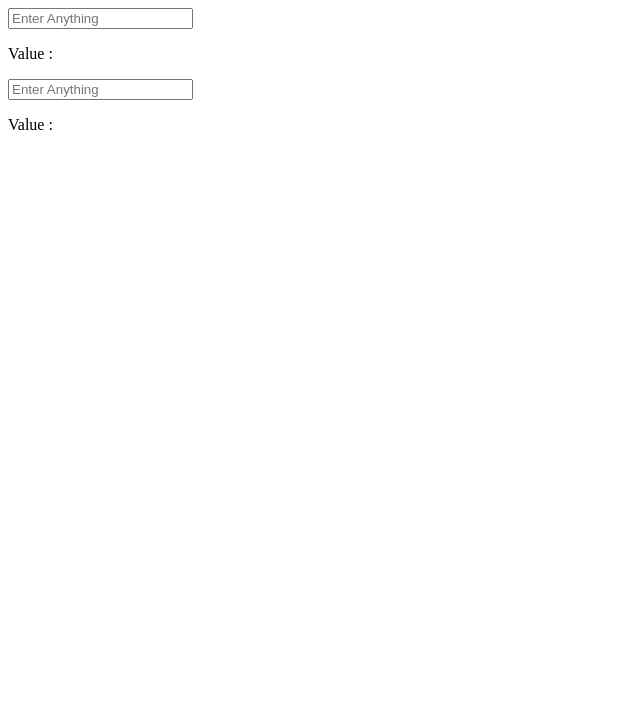
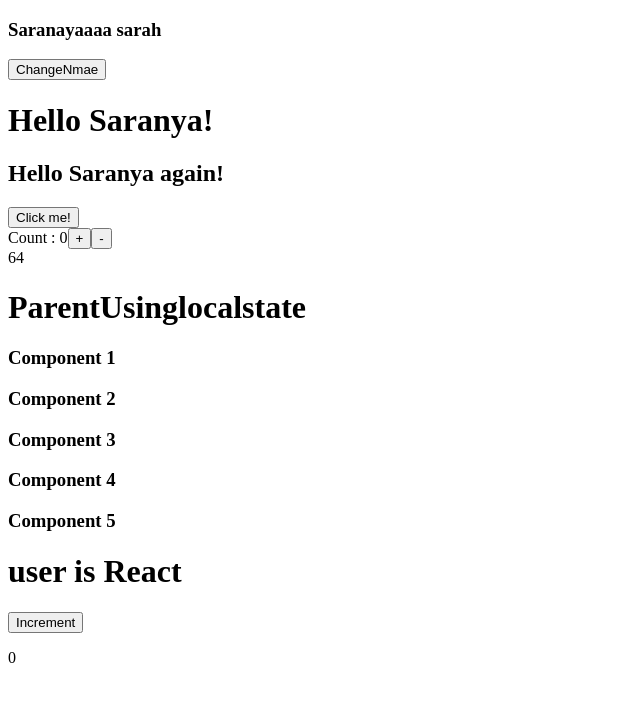
Before and after one commit to Saranyasparkout/Concepts, a React (Create React App) app: page / in a window 1280 px wide. Shown: the top 702 px of the page, without its empty margins (0-640 px from the left). Built offline with nearby package versions, Linux system fonts and the light colour scheme.

Commit message:
Task3 : Hooks

```diff
--- a/src/App.js
+++ b/src/App.js
@@ -1,12 +1,19 @@
 // How to import a Src new files or components in React
 import React from 'react'
+import Callback from './Hooks/Callback';
+import Memo from './Hooks/Memo';
+//import Exercise from './Hooks/Exercise1';
 //import Github from './Hooks/Github';
 // import FC from './Funccomponents/FC';
 // import Expressions from './Expressions ';
 // import Counter from './Components/Counter';
-//import Objs from './Hooks/Objs';
-import Concept1 from './Components/Concept1';
-import Concept2 from './Components/Concept2';
+// import Objs from './Hooks/Objs';
+// import Concept1 from './Components/Concept1';
+import Exercise1 from './Hooks/Exercise1';
+import Context from './Hooks/Context'
+import Reducer from './Reducer';
+import Ref from './Hooks/Ref';
+import ParentUsinglocalstate from './Hooks/ParentUsinglocalstate';
 function App(){
   return(
     <div className="App">
@@ -15,11 +22,18 @@ function App(){
     {/* <Github username='Saranyasparkout'/>  */}
     {/* <Expressions/> */}
     {/* <Counter/> */}
-    <Concept1/>
-    <Concept2/>
+    {/* <Concept1/> */}
+    {/* <Concept2/> */}
+    <Exercise1/>
+    <Context/>
+    <Ref/>
+    <Reducer/>
+    <Memo a={8} b={8}/>
+
+    <ParentUsinglocalstate/>
+    <Callback/>
     </div>
   )
-
 }
 
 export default App;
--- /dev/null
+++ b/src/Hooks/Callback.js
@@ -0,0 +1,21 @@
+import React from 'react';
+import { useCallback,useState } from 'react';
+import CallbackC from './CallbackC';
+
+const Callback = () => {
+  const[count,setCount]=useState(0);
+
+  const incrementCount = useCallback(()=> { //The useCallback hook is used to memoize the function and specify that it depends on the count state variable.
+    setCount(count + 1 );
+  }, [count]);
+
+
+  return (
+    <div>
+      <CallbackC incrementCount={incrementCount}/>
+      <p>{count}</p>
+    </div>
+  )
+}
+
+export default Callback
--- /dev/null
+++ b/src/Hooks/CallbackC.js
@@ -0,0 +1,11 @@
+import React from 'react'
+
+const CallbackC = ({incrementCount}) => {
+  return (
+    <div>
+      <button onClick={incrementCount}>Increment</button>
+    </div>
+  )
+}
+
+export default CallbackC
--- /dev/null
+++ b/src/Hooks/Context.js
@@ -0,0 +1,38 @@
+//Use context....
+import React, {createContext } from 'react'
+import { useState , useContext } from 'react';
+
+const UserContext = createContext();
+
+const Context = () => {
+    const [user,SetUser]=useState('Saranya');
+  return (
+    <div>
+         <UserContext.Provider value={user}>
+        <h1>{`Hello ${user}!`}</h1>
+        <Context2/>
+    </UserContext.Provider>
+    </div>
+
+  )
+}
+function Context2()
+{
+    return(
+        <div>
+            <Context3/>
+        </div>
+    )
+
+}
+
+function Context3(){
+    const user = useContext(UserContext);
+    return(
+        <div>
+            <h2>{`Hello ${user} again!`}</h2>
+        </div>
+    )
+}
+
+export default Context
--- /dev/null
+++ b/src/Hooks/Exercise1.js
@@ -0,0 +1,20 @@
+//Usestate and UseReducer
+import React from 'react'
+
+export default function Exercise1() {
+
+    let user = "React"
+    user = "Saranayaaaa sarah"
+    console.log(user)
+    const Changename =() => {
+
+
+    }
+    return (
+    <>
+       <h3>{user}</h3>
+       <button onClick={Changename}>ChangeNmae</button>
+    </>
+
+    )
+}
--- /dev/null
+++ b/src/Hooks/Memo.js
@@ -0,0 +1,13 @@
+import React from 'react'
+import { useMemo } from 'react';
+
+const Memo = ({a,b}) =>{
+  const result = useMemo(() =>{
+    return a*b;
+  },[a,b])
+  return (
+    <div>{result}</div>
+  )
+}
+
+export default Memo
--- a/src/Hooks/ParentUsinglocalstate.js
+++ b/src/Hooks/ParentUsinglocalstate.js
@@ -1,7 +1,8 @@
 import React from 'react'
+import { useState } from 'react'
 
 const ParentUsinglocalstate = () => {
-const [user,SetUser] = usestate('React')
+const [user,SetUser] = useState('React')
     return (
      <>
      <h1>ParentUsinglocalstate</h1>
@@ -12,7 +13,7 @@ const [user,SetUser] = usestate('React')
     return(
     <>
      <h3>Component 1</h3>
-
+     <Component2 user= {user}/>
 
     </>
     )
@@ -22,6 +23,8 @@ function Component2({user}){
     return(
     <>
      <h3>Component 2</h3>
+     <Component3 user= {user}/>
+
     </>
     )
   }
@@ -29,6 +32,7 @@ function Component2({user}){
     return(
     <>
      <h3>Component 3</h3>
+     <Component4 user= {user}/>
     </>
     )
   }
@@ -37,6 +41,7 @@ function Component2({user}){
     return(
     <>
      <h3>Component 4</h3>
+     <Component5 user= {user}/>
     </>
     )
   }
@@ -46,7 +51,7 @@ function Component2({user}){
     <>
      <h3>Component 5</h3>
      <h1>{`user is ${user}`}</h1>
-    </>
+         </>
     )
   }
 
--- /dev/null
+++ b/src/Hooks/Ref.js
@@ -0,0 +1,18 @@
+// UseRef Concepts.....
+import React, { useRef } from "react";
+
+function Ref()
+{
+    let ref = useRef(0);
+
+function handleClick() {
+    ref.current = ref.current + 1;
+    alert('You clicked ' + ref.current + ' times!');
+}
+  return (
+    <button onClick={handleClick}>
+      Click me!
+    </button>
+  );
+  }
+export default Ref;
--- /dev/null
+++ b/src/Reducer.js
@@ -0,0 +1,26 @@
+import React ,{useReducer} from 'react';
+function reducer(state, action)
+{
+    switch(action.type)
+    {
+        case 'increment' :
+            return {count:state.count+1}
+        case 'decrement' :
+            return {count:state.count-1}
+        default :
+        throw new Error();
+    }
+}
+
+function Reducer()
+{
+    const[state,dispatch]=useReducer(reducer,{count:0});
+    return(
+        <div>
+            Count : {state.count}
+            <button onClick={() => dispatch({type : 'increment'})}>+</button>
+            <button onClick={() => dispatch({type : 'decrement'})}>-</button>
+        </div>
+    );
+}
+export default Reducer
```
Also changed, not shown: 1 other file (tests, documents, lock files or other folders).
